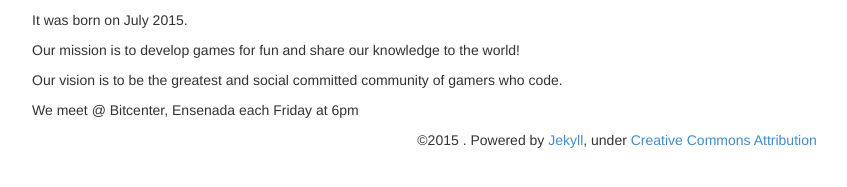
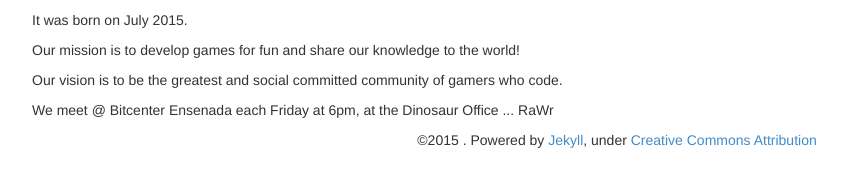
Before and after one commit to gamerswhocode/site, a Jekyll site: the page built from index.html, in a window 1280 px wide. Shown: the part 369-556 px from the top of the page, without its empty margins (23-870 px from the left). Built offline with Jekyll 4.4.1, drawn with Linux system fonts in a browser that asks for light colours.

Commit message:
Update index.html

```diff
--- a/index.html
+++ b/index.html
@@ -53,7 +53,7 @@ layout: default
                     </p>
 
                     <p>
-                        We meet @ Bitcenter, Ensenada each Friday at 6pm
+                        We meet @ Bitcenter Ensenada each Friday at 6pm, at the Dinosaur Office ... RaWr
                     </p>
                 </div>
             </div>
```
